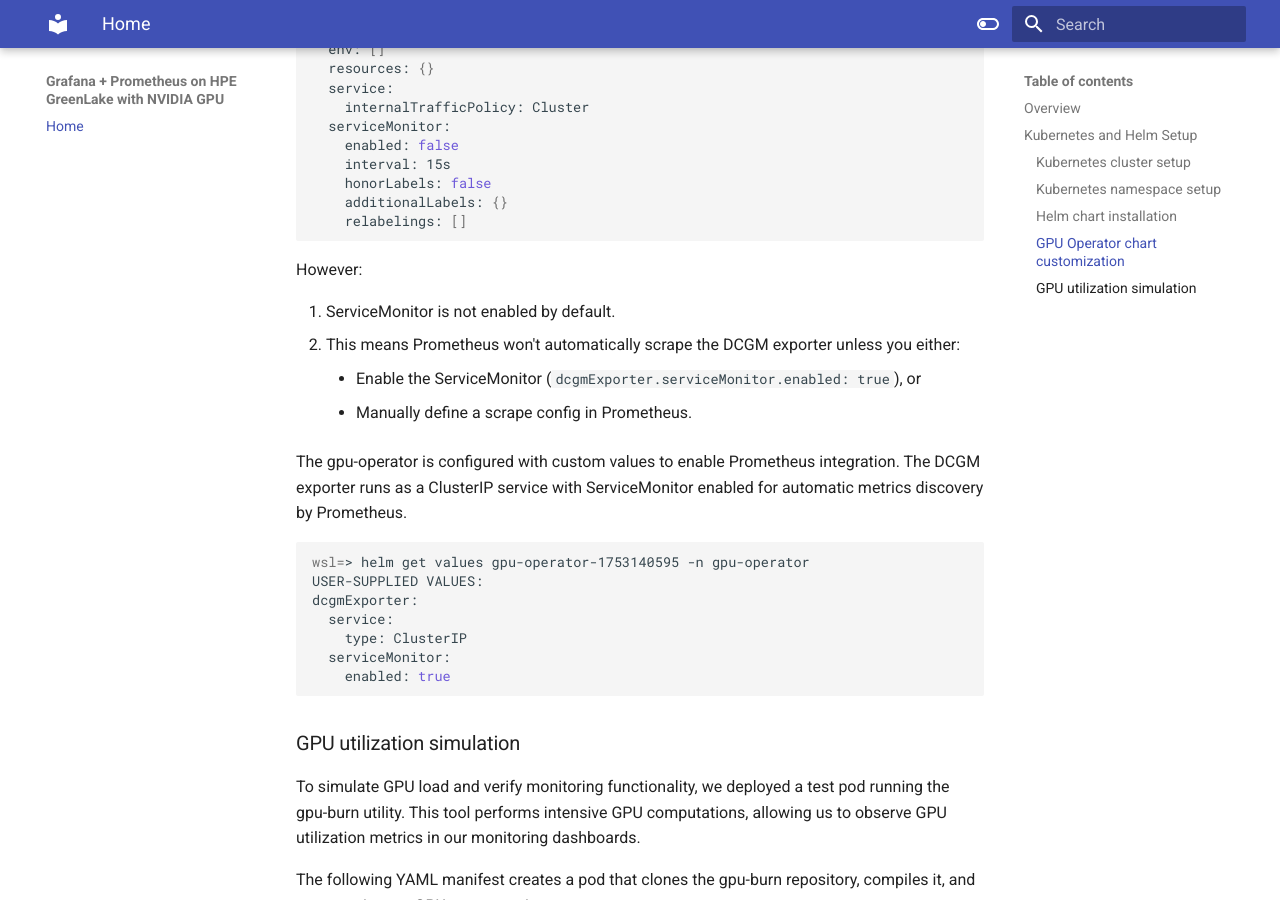
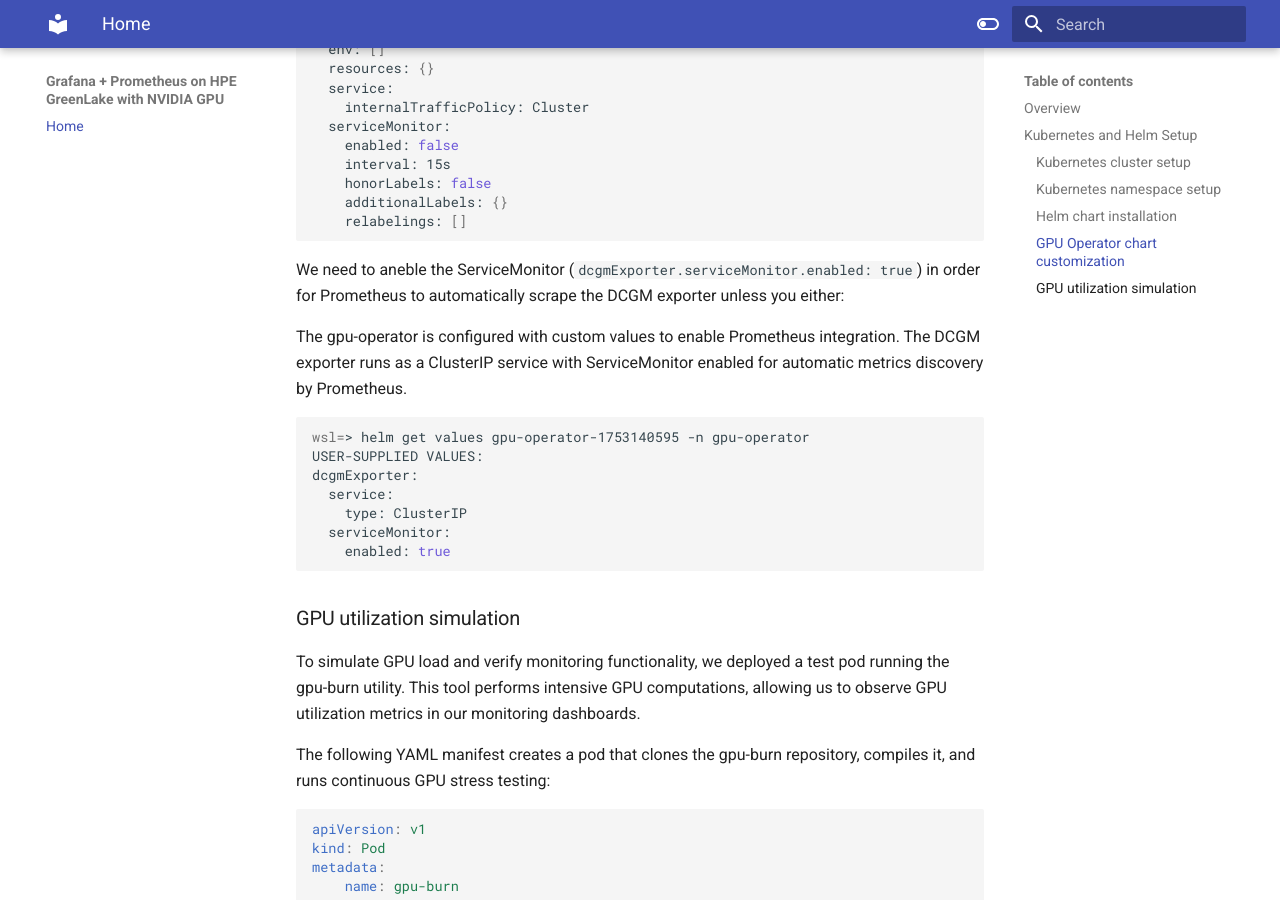
Before and after one commit to hjma29/grafana-prometheus-hpe-greenlake-com-nvidia, an MkDocs documentation site: the page built from docs/whitepaper.md, in a window 1280 px wide and 900 px high, scrolled down 2273 px. Built offline with MkDocs 1.6.1 and Material for MkDocs 9.7.7, drawn with Linux system fonts in a browser that asks for light colours.

Commit message:
[skip ci] 251014-10:38 on mini4

````diff
--- a/docs/whitepaper.md
+++ b/docs/whitepaper.md
@@ -85,12 +85,8 @@ dcgmExporter:
     relabelings: []
 ```
 
-However:
+We need to aneble  the ServiceMonitor (`dcgmExporter.serviceMonitor.enabled: true`) in order for Prometheus to automatically scrape the DCGM exporter unless you either:
 
-1. ServiceMonitor is not enabled by default.
-  - This means Prometheus won't automatically scrape the DCGM exporter unless you either:
-    - Enable the ServiceMonitor (`dcgmExporter.serviceMonitor.enabled: true`), or
-    - Manually define a scrape config in Prometheus.
 
 
 The gpu-operator is configured with custom values to enable Prometheus integration. The DCGM exporter runs as a ClusterIP service with ServiceMonitor enabled for automatic metrics discovery by Prometheus.
````
